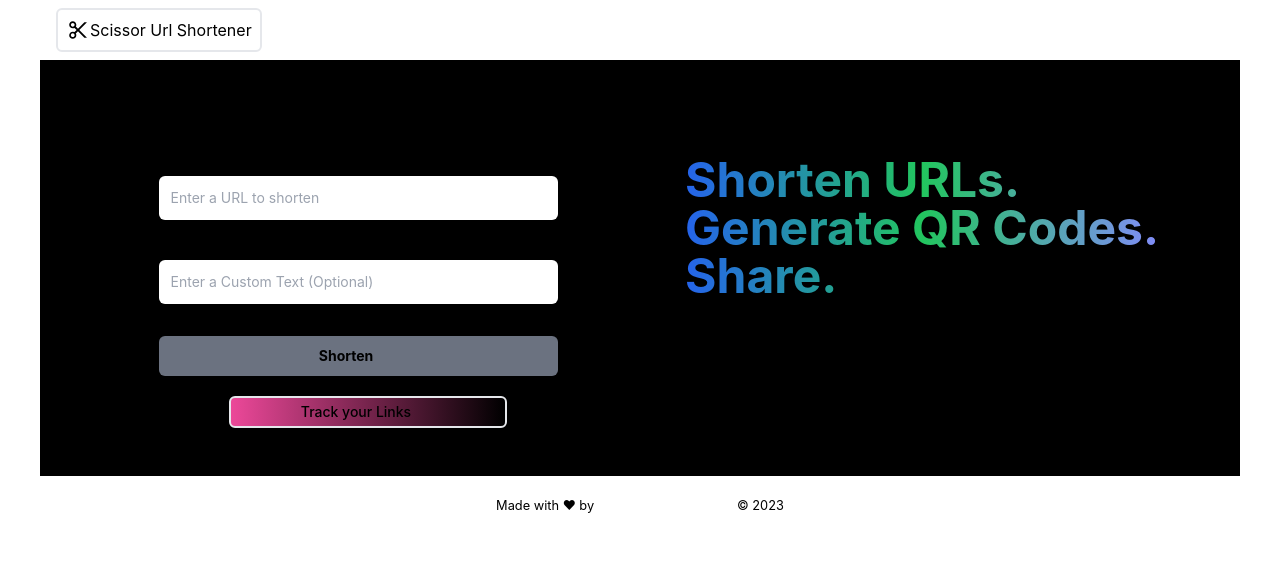
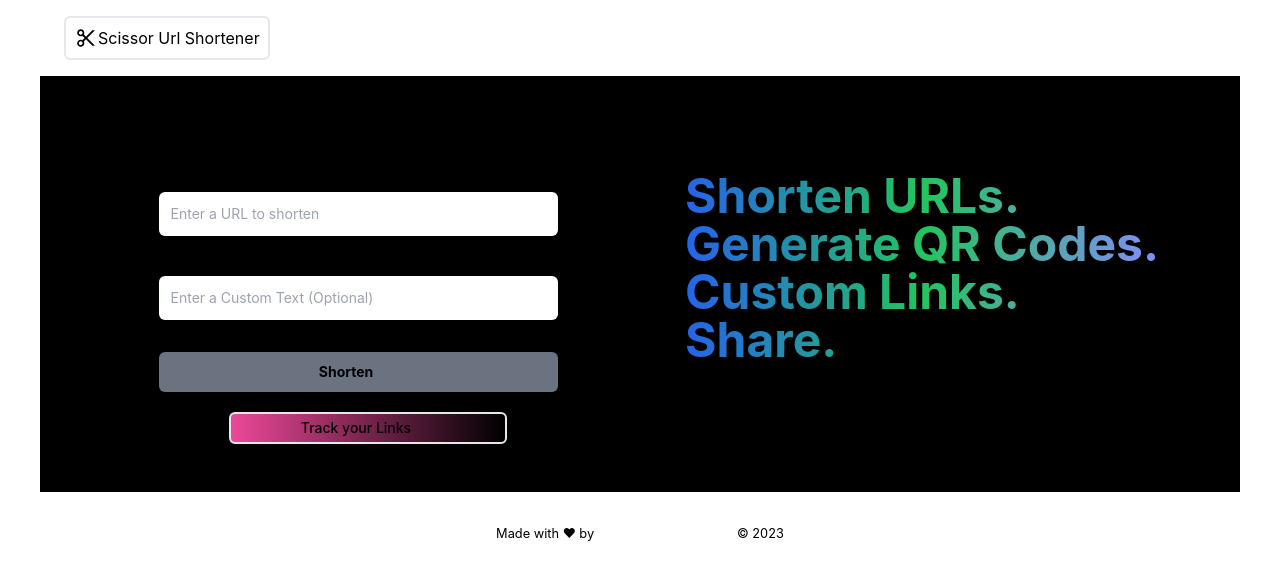
Before and after one commit to kuicpet/url_shortener_scissor, a Next.js app: page / in a window 1280 px wide. Shown: the top 580 px of the page. Built offline with nearby package versions, Linux system fonts and the light colour scheme; no server answers.

Commit message:
ft--updated hero section

```diff
--- a/components/Footer.tsx
+++ b/components/Footer.tsx
@@ -5,9 +5,9 @@ const Footer: React.FC = () => {
   return (
     <footer
       data-testid="footer"
-      className="flex items-center justify-center m-5"
+      className="flex items-center justify-center mt-5"
     >
-      <small>
+      <small className="p-3">
         Made with <span className="heart">❤</span> by{' '}
         <a
           href="https://github.com/kuicpet"
--- a/components/Hero.tsx
+++ b/components/Hero.tsx
@@ -2,17 +2,20 @@ import React from 'react';
 
 const Hero = () => {
   return (
-    <div>
+    <section>
       <div className="my-3  p-2 rounded-lg text-center">
         <div className="flex items-center justify-center  max-w-3xl m-6">
           <h1 className="text-5xl text-justify  bg-gradient-to-r from-blue-600 via-green-500 to-indigo-400 inline-block text-transparent bg-clip-text my-3 font-bold">
             Shorten URLs. <br />
             Generate QR Codes.
-            <br /> Share.
+            <br />
+            Custom Links.
+            <br />
+            Share.
           </h1>
         </div>
       </div>
-    </div>
+    </section>
   );
 };
 
--- a/components/Navbar.tsx
+++ b/components/Navbar.tsx
@@ -1,11 +1,10 @@
 import React from 'react';
-import Image from 'next/image';
 import Link from 'next/link';
 import { AiOutlineScissor } from 'react-icons/ai';
 
 const Navbar: React.FC = () => {
   return (
-    <div className="w-full flex justify-between items-center py-2 px-4">
+    <div className="w-full flex lg:justify-between md:justify-between justify-center items-center py-2 px-4 m-2">
       <Link
         href={`/`}
         className="flex border-2 rounded-md items-center justify-between p-2"
--- a/components/ShortenForm.tsx
+++ b/components/ShortenForm.tsx
@@ -107,7 +107,7 @@ const ShortenForm: React.FC = () => {
   };
 
   return (
-    <section className="grid  lg:grid-cols-2 mx-auto p-2 gap-2 ">
+    <section className="grid  lg:grid-cols-2 mx-auto p-2 gap-2">
       <div className="">
         <Toaster />
         {showConfetti && (
```
